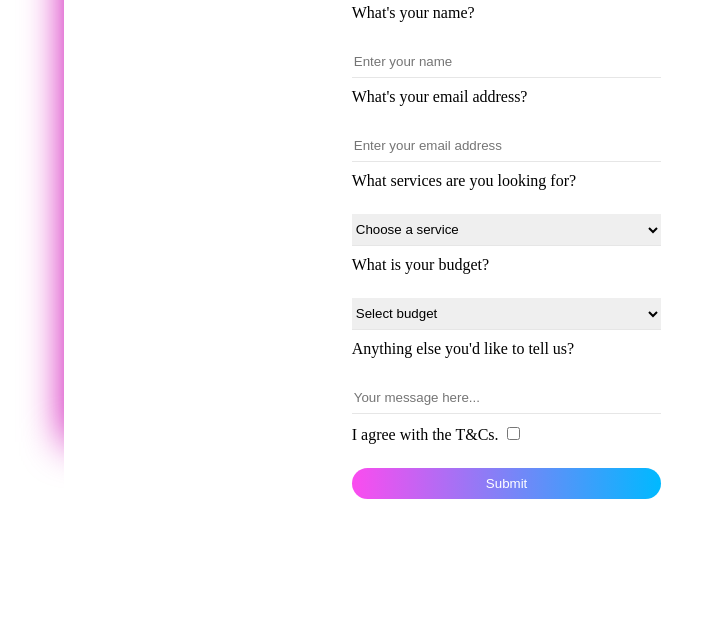
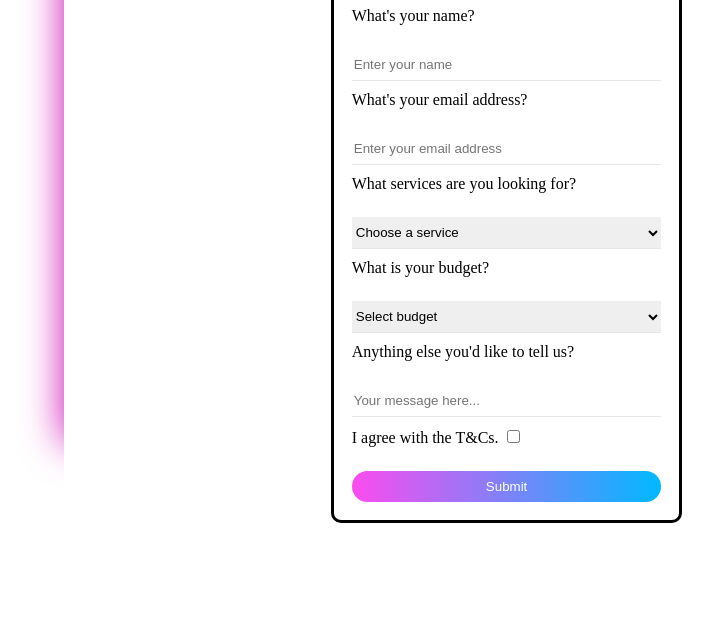
Before and after one commit to ergiboja/hoxton-html-user-input, a plain HTML site: page index.html in a window 1280 px wide. Shown: the part 169-800 px from the top of the page, without its empty margins (323-1036 px from the left). Drawn offline with Linux system fonts and the light colour scheme.

Commit message:
did some updates

```diff
--- a/style.css
+++ b/style.css
@@ -22,7 +22,8 @@
     display: grid;
     gap:10px;
      width: 35%;
-     border:none;
+     border:solid;
+     border-radius: 10px;
      padding: 2%;
      height: 75vh;
 
```
